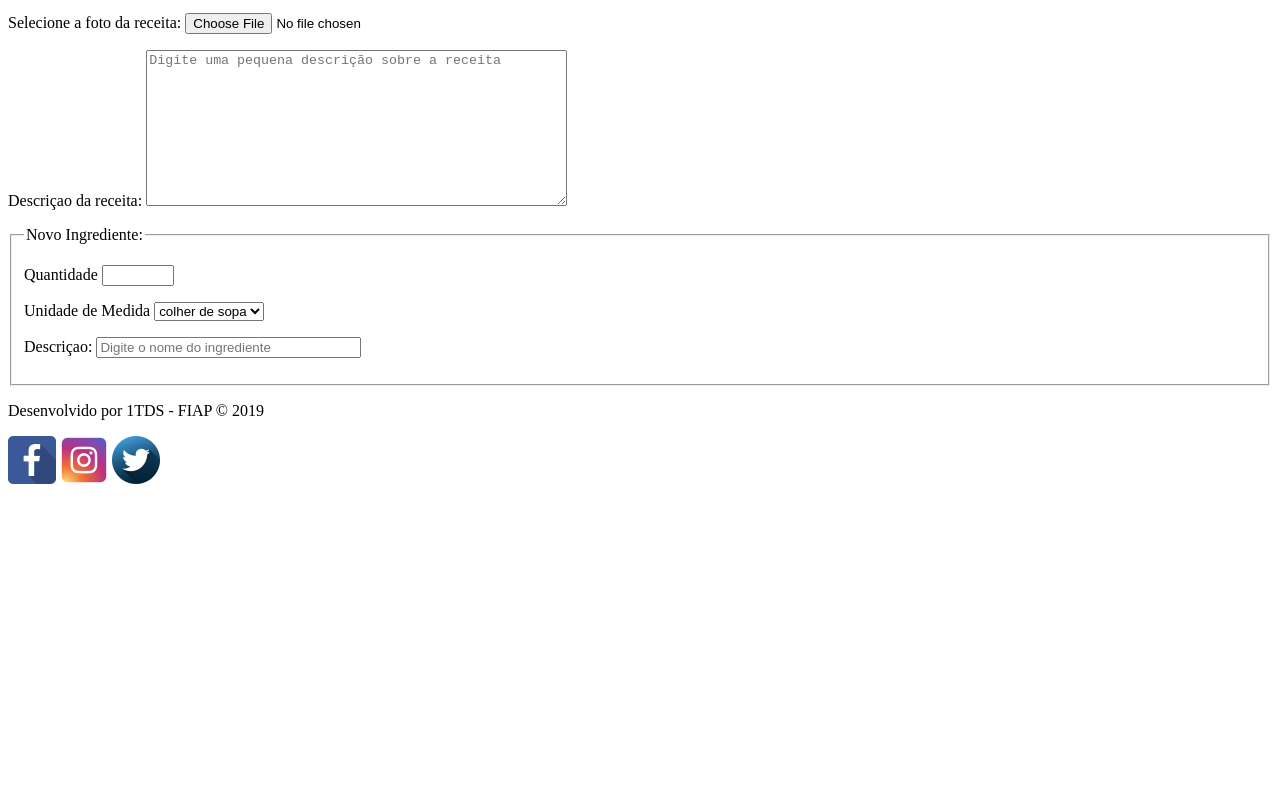
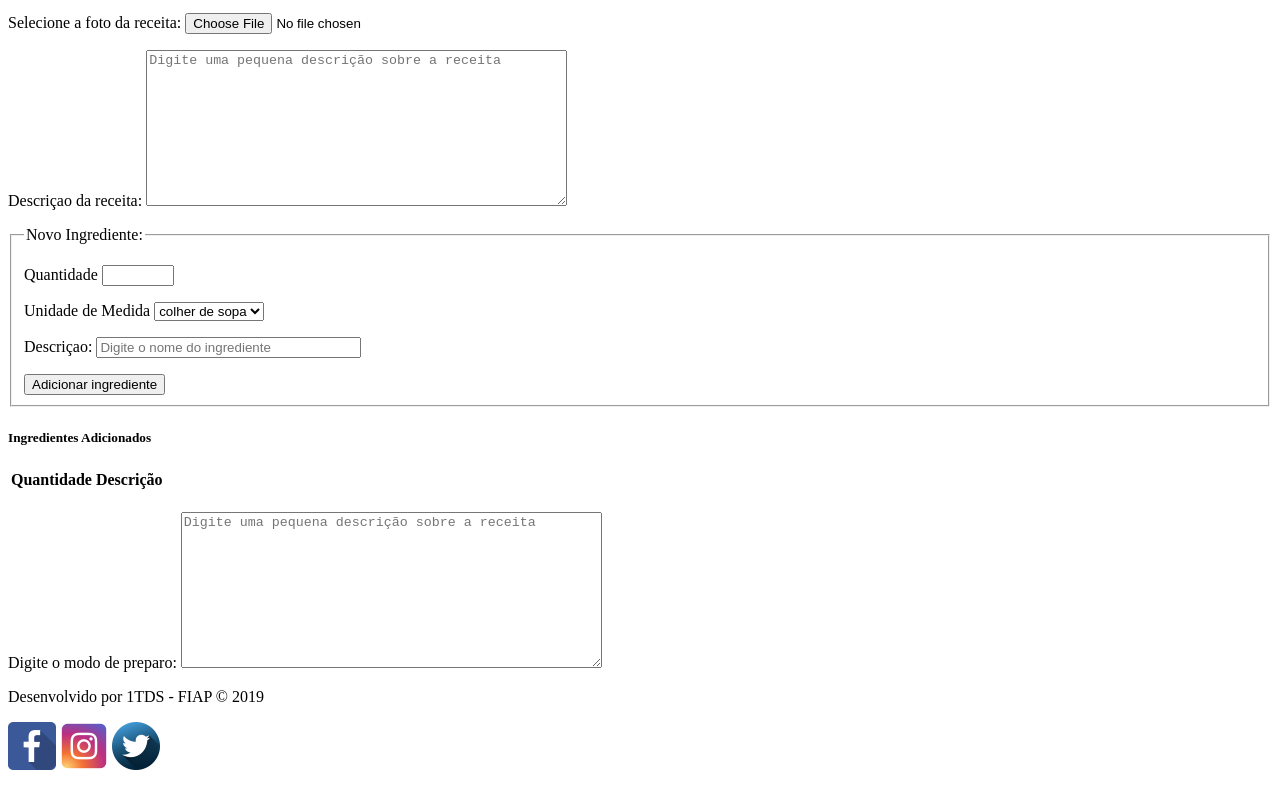
Before and after one commit to breno-sapucaia/responsive-web-development-exercises, a plain HTML site: page palmirinha/cadastrar.html in a window 1280 px wide. Shown: the part 298-1088 px from the top of the page. Before the commit the page ends 802 px from the top, so only its background shows below. Drawn offline with Linux system fonts and the light colour scheme.

Commit message:
formulario finalizado

```diff
--- a/palmirinha/cadastrar.html
+++ b/palmirinha/cadastrar.html
@@ -40,7 +40,7 @@
         <input type="file" name="foto" id="foto" alt="Envie a foto da receita">
       </label></p>
       <p><label for="descricao">Descriçao da receita:
-        <textarea placeholder="Digite uma pequena descrição sobre a receita" cols="50" rows="10"></textarea>
+        <textarea id="descricao" name="descricao"placeholder="Digite uma pequena descrição sobre a receita" cols="50" rows="10"></textarea>
       </label></p>
       <p>
         <fieldset>
@@ -64,8 +64,30 @@
               <input type"text" name="descingrendiente" id="descingrendiente" size="30" placeholder="Digite o nome do ingrediente">
             </label>
           </p>
+          <button id="btnAdicionar">Adicionar ingrediente</button>
         </fieldset>
       </p>
+      <p>
+        <h5>Ingredientes Adicionados</h5>
+          <table>
+            <thead>
+              <tr>
+                <th>Quantidade</th>
+                <th>Descrição</th>
+              </tr>
+            </thead>
+            <tbody id="tbl-ingredientes">
+              <tr id="ingrediente">
+                <td id="qtde-ingrediente"></td>
+                <td id="desc-ingrediente"></td>
+              </tr>
+
+            </tbody>
+          </table>
+      </p>
+      <p><label for="modo-preparo">Digite o modo de preparo:
+        <textarea id="modo-de-preparo" name="modo-de-preparo" placeholder="Digite uma pequena descrição sobre a receita" cols="50" rows="10"></textarea>
+      </label></p>
     </div>
 
     <div id="rodape">
```
